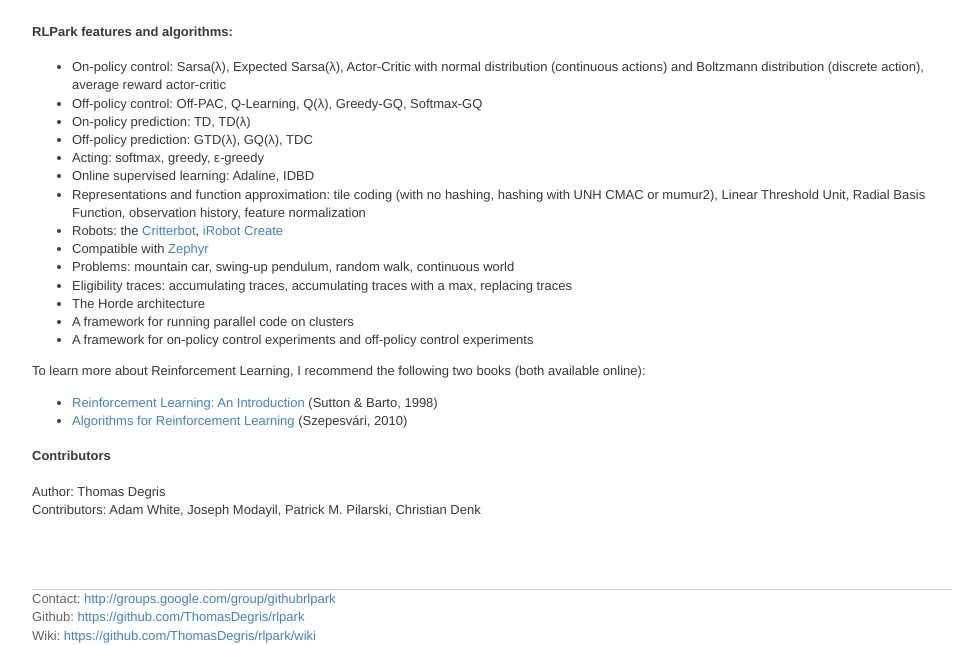
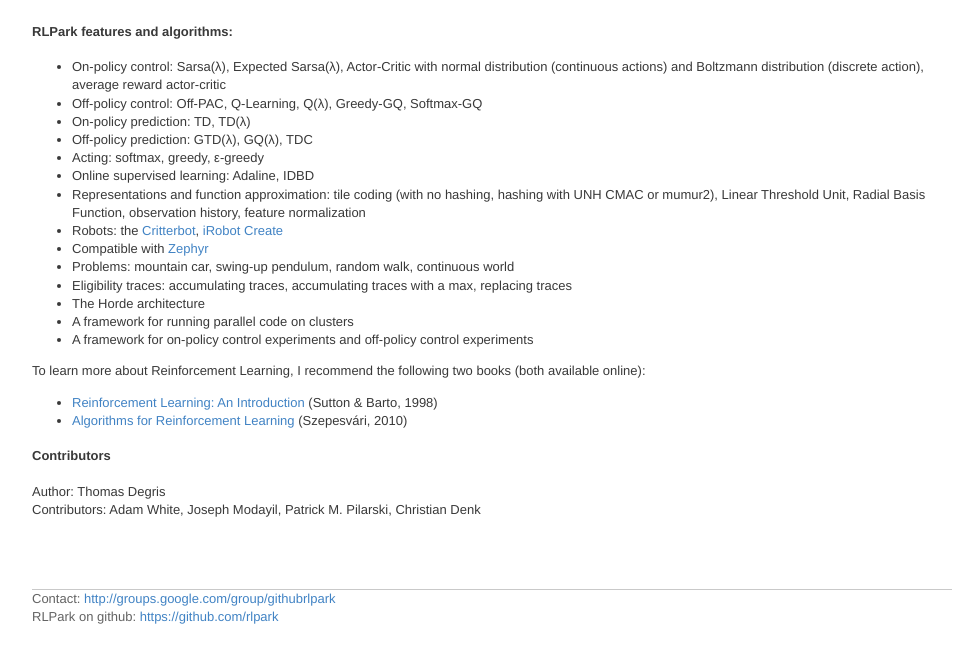
Before and after one commit to rlpark/rlpark.github.com, a Jekyll site: the page built from index.html, in a window 1280 px wide. Shown: the part 557-1202 px from the top of the page, without its empty margins (148-1104 px from the left). Built offline with Jekyll 4.4.1, drawn with Linux system fonts in a browser that asks for light colours.

Commit message:
Change links to github

```diff
--- a/_layouts/default.html
+++ b/_layouts/default.html
@@ -1,6 +1,6 @@
 <!DOCTYPE html>
 
-<html xmlns="http://www.w3.org/1999/xhtml" xml:lang="en" lang="en">
+<html xmlns="http://www.w3.org/1999/xhtml" lang="en">
 
 <head>
 <meta http-equiv="Content-Type" content="text/html; charset=utf-8" />
@@ -39,9 +39,8 @@
 		<div class="push"></div>
 	</div>
 	<div id="footer">
-		Contact: <a href='http://groups.google.com/group/githubrlpark'>http://groups.google.com/group/githubrlpark</a></br>
-		Github: <a href='https://github.com/ThomasDegris/rlpark'>https://github.com/ThomasDegris/rlpark</a></br>
-		Wiki: <a href='https://github.com/ThomasDegris/rlpark/wiki'>https://github.com/ThomasDegris/rlpark/wiki</a></br>
+		Contact: <a href='http://groups.google.com/group/githubrlpark'>http://groups.google.com/group/githubrlpark</a><br/>
+		RLPark on github: <a href='https://github.com/rlpark'>https://github.com/rlpark</a><br/>
 	</div>
 </body>
 </html>
```
Also changed, not shown: 2 other files.
